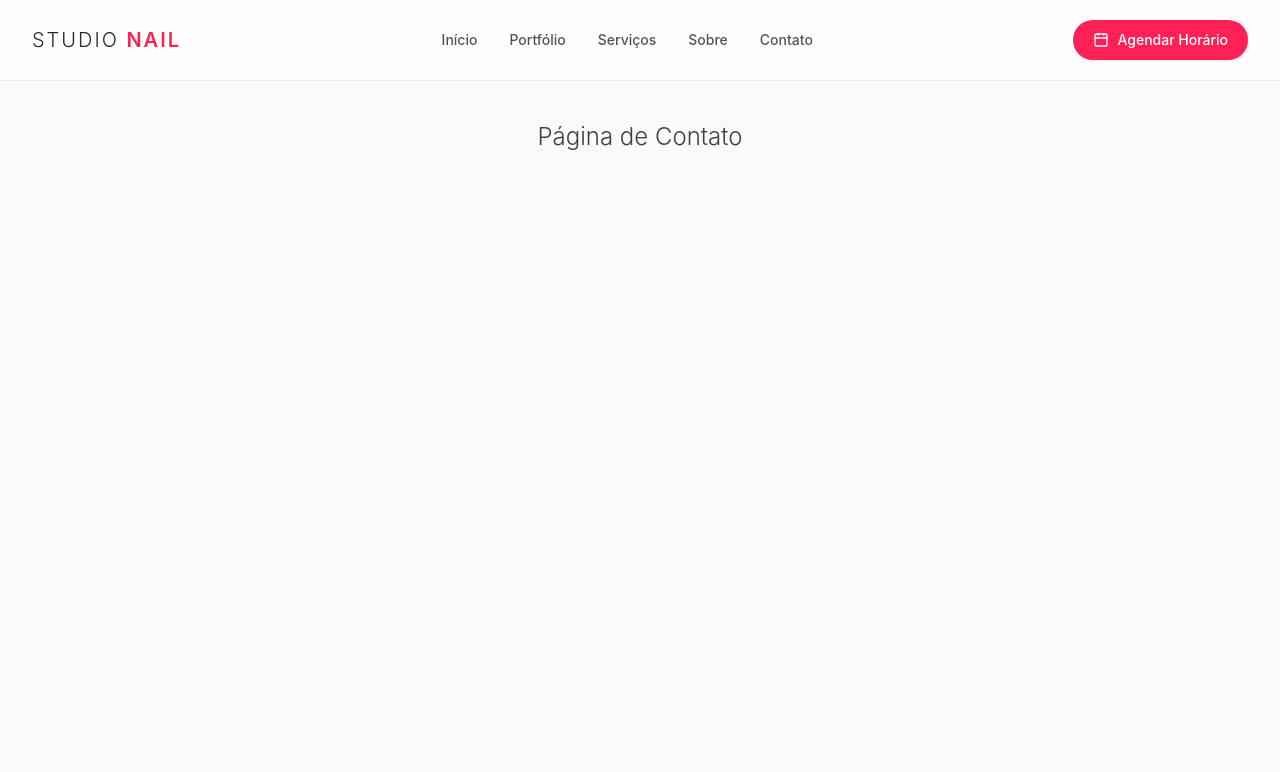
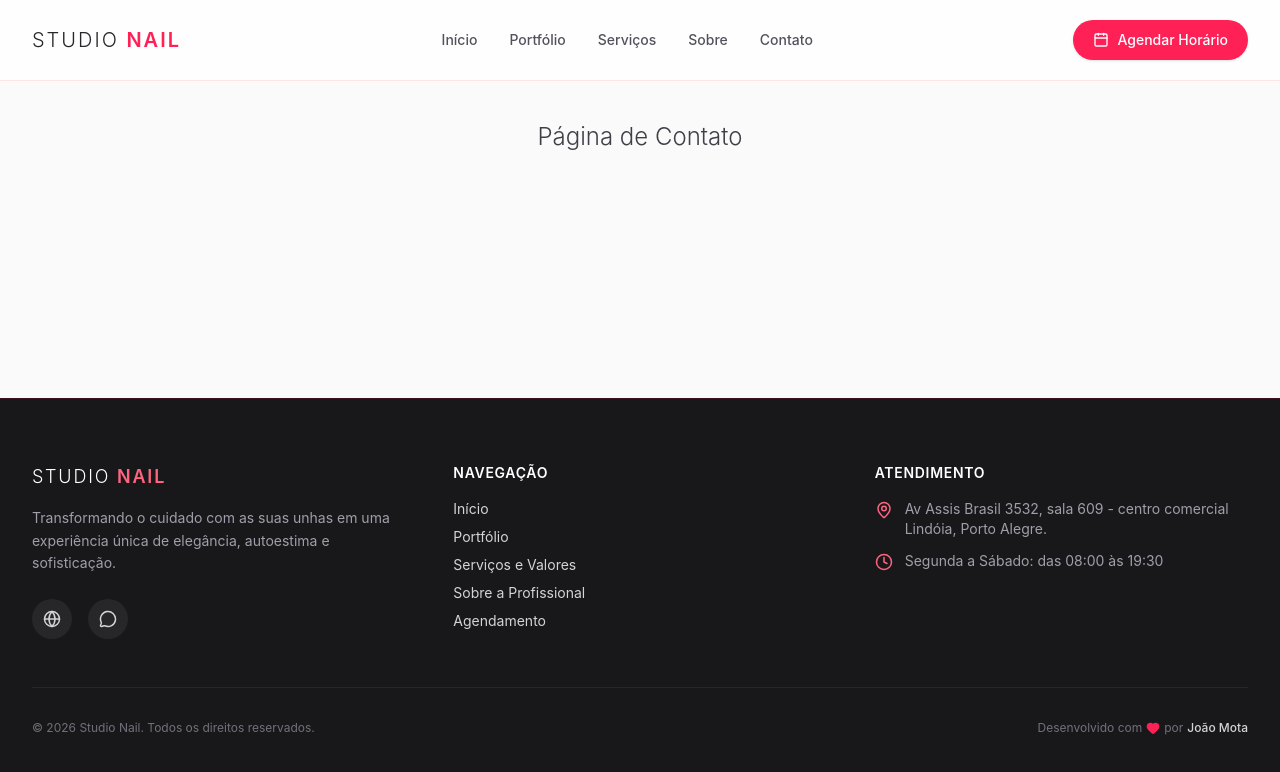
Before and after one commit to Juaopm/studio-nail-web, a React (Vite) app: page /contato in a window 1280 px wide. Shown: the top 772 px of the page. Built offline with nearby package versions, Linux system fonts and the light colour scheme.

Commit message:
feat: add professional footer component and fix sticky layout behavior

```diff
--- a/src/App.tsx
+++ b/src/App.tsx
@@ -5,13 +5,14 @@ import { Portfolio } from "./pages/Portfolio";
 import { Services } from "./pages/Services";
 import { About } from "./pages/About";
 import { Contact } from "./pages/Contact";
+import { Footer } from "./components/layout/Footer";
 
 function App() {
   return (
     <Router>
       <div className="min-h-screen bg-zinc-50 text-zinc-800 flex flex-col font-sans">
         <Navbar />
-        <main className="flex-row">
+        <main className="grow">
           <Routes>
             <Route path="/" element={<Home />} />
             <Route path="/portfolio" element={<Portfolio />} />
@@ -20,6 +21,7 @@ function App() {
             <Route path="/contato" element={<Contact />} />
           </Routes>
         </main>
+        <Footer />
       </div>
     </Router>
   );
--- /dev/null
+++ b/src/components/layout/Footer.tsx
@@ -0,0 +1,123 @@
+import React from "react";
+import { Link } from "react-router-dom";
+import { Globe, MessageCircle, MapPin, Clock, Heart } from "lucide-react";
+
+export const Footer: React.FC = () => {
+  return (
+    <footer className="bg-zinc-900 text-zinc-300 border-t border-rose-900/30">
+      <div className="max-w-7xl mx-auto px-4 sm:px-6 lg:px-8 py-12 lg:py-16">
+        <div className="grid grid-cols-1 md:grid-cols-3 gap-10 lg:gap-12">
+          {/* Coluna 1: Sobre a Marca */}
+          <div className="space-y-4">
+            <h3 className="text-lg font-light tracking-widest text-white uppercase">
+              Studio <span className="font-semibold text-rose-400">Nail</span>
+            </h3>
+            <p className="text-sm text-zinc-400 leading-relaxed">
+              Transformando o cuidado com as suas unhas em uma experiência única
+              de elegância, autoestima e sofisticação.
+            </p>
+            <div className="flex items-center space-x-4 pt-2">
+              <a
+                href="https://www.instagram.com/mahmachado.nails/"
+                target="_blank"
+                rel="noopener noreferrer"
+                className="w-10 h-10 rounded-full bg-zinc-800 flex items-center justify-center text-zinc-300 hover:bg-rose-500 hover:text-white transition-all duration-300"
+                aria-label="Instagram"
+              >
+                <Globe size={18} />
+              </a>
+              <a
+                href="https://wa.me/555191103238"
+                target="_blank"
+                rel="noopener noreferrer"
+                className="w-10 h-10 rounded-full bg-zinc-800 flex items-center justify-center text-zinc-300 hover:bg-rose-500 hover:text-white transition-all duration-300"
+                aria-label="WhatsApp"
+              >
+                <MessageCircle size={18} />
+              </a>
+            </div>
+          </div>
+
+          {/* Coluna 2: Links Rápidos */}
+          <div className="space-y-4">
+            <h4 className="text-sm font-semibold tracking-wider text-white uppercase">
+              Navegação
+            </h4>
+            <ul className="space-y-2 text-sm">
+              <li>
+                <Link to="/" className="hover:text-rose-400 transition-colors">
+                  Início
+                </Link>
+              </li>
+              <li>
+                <Link
+                  to="/portfolio"
+                  className="hover:text-rose-400 transition-colors"
+                >
+                  Portfólio
+                </Link>
+              </li>
+              <li>
+                <Link
+                  to="/servicos"
+                  className="hover:text-rose-400 transition-colors"
+                >
+                  Serviços e Valores
+                </Link>
+              </li>
+              <li>
+                <Link
+                  to="/sobre"
+                  className="hover:text-rose-400 transition-colors"
+                >
+                  Sobre a Profissional
+                </Link>
+              </li>
+              <li>
+                <Link
+                  to="/contato"
+                  className="hover:text-rose-400 transition-colors"
+                >
+                  Agendamento
+                </Link>
+              </li>
+            </ul>
+          </div>
+
+          {/* Coluna 3: Atendimento e Localização */}
+          <div className="space-y-4">
+            <h4 className="text-sm font-semibold tracking-wider text-white uppercase">
+              Atendimento
+            </h4>
+            <ul className="space-y-3 text-sm text-zinc-400">
+              <li className="flex items-start gap-3">
+                <MapPin size={18} className="text-rose-400 shrink-0 mt-0.5" />
+                <span>
+                  Av Assis Brasil 3532, sala 609 - centro comercial Lindóia,
+                  Porto Alegre.
+                </span>
+              </li>
+              <li className="flex items-start gap-3">
+                <Clock size={18} className="text-rose-400 shrink-0 mt-0.5" />
+                <span>Segunda a Sábado: das 08:00 às 19:30</span>
+              </li>
+            </ul>
+          </div>
+        </div>
+
+        {/* Linha Divisória Inferior e Autoria */}
+        <div className="mt-12 pt-8 border-t border-zinc-800 flex flex-col sm:flex-row items-center justify-between text-xs text-zinc-500 gap-4">
+          <p>
+            © {new Date().getFullYear()} Studio Nail. Todos os direitos
+            reservados.
+          </p>
+          <p className="flex items-center gap-1">
+            Desenvolvido com{" "}
+            <Heart size={14} className="text-rose-500 fill-rose-500" /> por{" "}
+            <span className="text-zinc-300 font-medium">João Mota</span>
+          </p>
+        </div>
+      </div>
+    </footer>
+  );
+};
```
